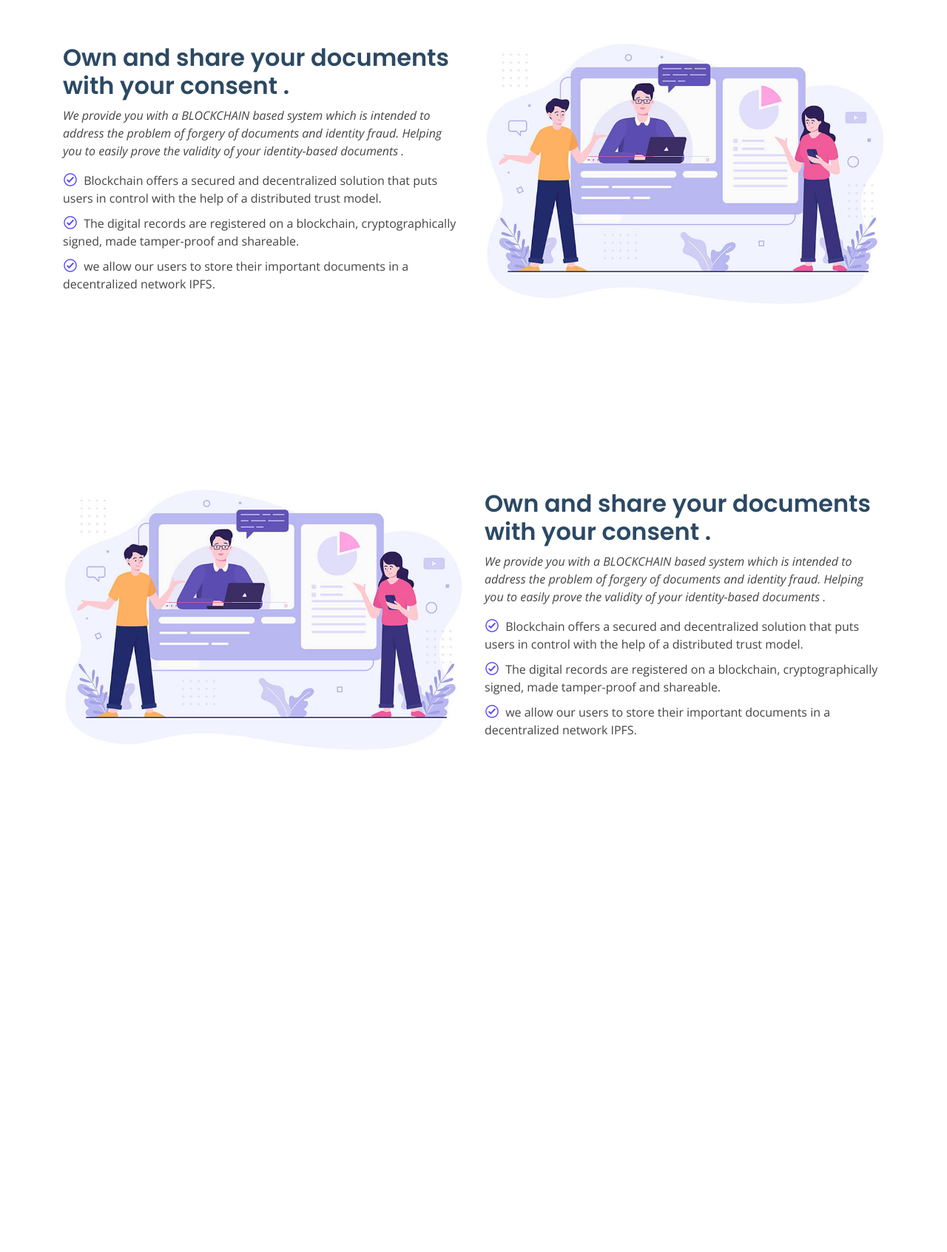
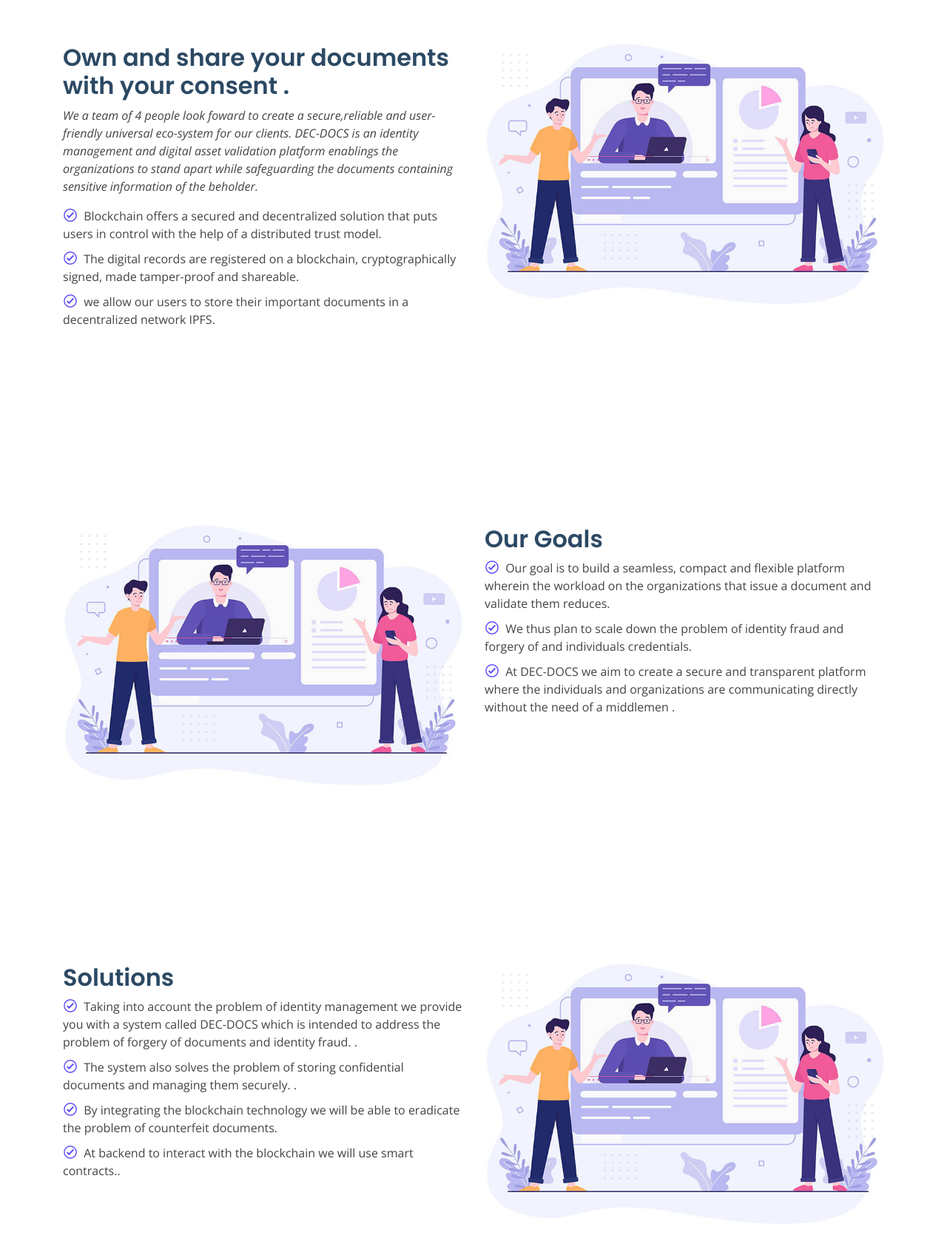
Before and after one commit to harshitgrover12/decdoc, a React (Create React App) app: page /about in a window 1280 px wide. Shown: the part 109-1802 px from the top of the page at 74% size. Before the commit the page ends 1302 px from the top, so only its background shows below. Built offline with nearby package versions, Linux system fonts and the light colour scheme.

Commit message:
navbar added

```diff
--- a/src/Component/about/About.js
+++ b/src/Component/about/About.js
@@ -3,7 +3,52 @@ class About extends Component {
     render() {
 
         return (
+            <div>
+            <header id="header" className="fixed-top ">
+                    <div className="container-fluid">
+                        <div className="row justify-content-center">
+                            <div className="col-xl-9 d-flex align-items-center">
+                                <h1 className="logo mr-auto"><a href="/">DEC-DOCS</a></h1>
+                                {/* Uncomment below if you prefer to use an image logo */}
+                                {/* <a href="index.html" class="logo mr-auto"><img src="assets/img/logo.png" alt="" class="img-fluid"></a>*/}
+                                <nav className="nav-menu d-none d-lg-block">
+                                    <ul>
+                                        <li className="active"><a href="index.html">Home</a></li>
+                                        <li><a href="#about">About Us</a></li>
+                                        <li><a href="#services">Features</a></li>
+
+                                        <li><a href="#features">How It Works?</a></li>
+                                        <li><a href="#faq">FAQ</a></li>
+                                        {/*<li className="drop-down"><a href>Drop Down</a>
+                      <ul>
+                        <li><a href="#">Drop Down 1</a></li>
+                        <li className="drop-down"><a href="#">Deep Drop Down</a>
+                          <ul>
+                            <li><a href="#">Deep Drop Down 1</a></li>
+                            <li><a href="#">Deep Drop Down 2</a></li>
+                            <li><a href="#">Deep Drop Down 3</a></li>
+                            <li><a href="#">Deep Drop Down 4</a></li>
+                            <li><a href="#">Deep Drop Down 5</a></li>
+                          </ul>
+                        </li>
+                        <li><a href="#">Drop Down 2</a></li>
+                        <li><a href="#">Drop Down 3</a></li>
+                        <li><a href="#">Drop Down 4</a></li>
+                      </ul>
+                    </li>*/}
+                                        <li><a href="#contact">Contact</a></li>
+                                        <li><a href="/signIn">SignIn/SignUp</a></li>
+                                    </ul>
+                                </nav>
+                                {/* .nav-menu */}
+
+                            </div>
+                        </div>
+                    </div>
+                </header>
             <div className="container-fluid px-1 px-md-5 px-lg-1 px-xl-5 py-5 mx-auto">
+
+
                 <section id="about" className="about">
                     <div className="container">
                         <div className="row">
@@ -13,9 +58,9 @@ class About extends Component {
                             <div className="col-lg-6 pt-4 pt-lg-0 order-2 order-lg-1 content" data-aos="fade-right">
                                 <h3>Own and share your documents with your consent . </h3>
                                 <p className="font-italic">
-                                    We provide you with a BLOCKCHAIN based system  which is intended to address the problem of forgery of
-                                    documents and identity fraud. Helping you to easily prove the validity of your
-                                        identity-based documents .
+                                    We a team of 4 people look foward to create a secure,reliable and user-friendly universal eco-system for our clients.
+                                    DEC-DOCS is an identity management and digital asset validation platform enablings the organizations to stand apart while
+                                    safeguarding the documents containing sensitive information of the beholder.
                     </p>
                                 <ul>
                                     <li><i className="icofont-check-circled" /> Blockchain offers a secured and decentralized solution that puts users in control with the help of a distributed trust model.</li>
@@ -34,23 +79,40 @@ class About extends Component {
                                 <img src="assets/img/about.jpg" className="img-fluid" alt="" />
                             </div>
                             <div className="col-lg-6 pt-4 pt-lg-0 order-2 order-lg-1 content" data-aos="fade-right">
-                                <h3>Own and share your documents with your consent . </h3>
-                                <p className="font-italic">
-                                    We provide you with a BLOCKCHAIN based system  which is intended to address the problem of forgery of
-                                    documents and identity fraud. Helping you to easily prove the validity of your
-                                        identity-based documents .
-                    </p>
+                                <h3>Our Goals </h3>
+
                                 <ul>
-                                    <li><i className="icofont-check-circled" /> Blockchain offers a secured and decentralized solution that puts users in control with the help of a distributed trust model.</li>
-                                    <li><i className="icofont-check-circled" /> The digital records are registered on a blockchain, cryptographically signed, made tamper-proof and shareable. </li>
-                                    <li><i className="icofont-check-circled" /> we allow our users to store their important documents in a decentralized network IPFS.</li>
+                                    <li><i className="icofont-check-circled" /> Our goal is to build a seamless, compact and flexible platform wherein the workload on the organizations that issue a document and validate them reduces.</li>
+                                    <li><i className="icofont-check-circled" /> We thus plan to scale down the problem of identity fraud and forgery of and individuals credentials. </li>
+                                    <li><i className="icofont-check-circled" /> At DEC-DOCS we aim to create a secure and transparent platform where the individuals and organizations are communicating directly without the need of a middlemen .</li>
                                 </ul>
 
                             </div>
                         </div>
                     </div>
                 </section>
-            </div>
+                <section id="about" className="about">
+                    <div className="container">
+                        <div className="row">
+                            <div className="col-lg-6 order-1 order-lg-2" data-aos="zoom-in" data-aos-delay={150}>
+                                <img src="assets/img/about.jpg" className="img-fluid" alt="" />
+                            </div>
+                            <div className="col-lg-6 pt-4 pt-lg-0 order-2 order-lg-1 content" data-aos="fade-right">
+                                <h3>Solutions  </h3>
+
+                                <ul>
+                                    <li><i className="icofont-check-circled" /> Taking into account the problem of identity management we provide you with a system called DEC-DOCS which is intended to address the problem of forgery of documents and identity fraud. .</li>
+                                    <li><i className="icofont-check-circled" /> The system also solves the problem of storing confidential documents and managing them securely. . </li>
+                                    <li><i className="icofont-check-circled" /> By integrating the blockchain technology we will be able to eradicate the problem of counterfeit documents.</li>
+                                    <li><i className="icofont-check-circled" /> At backend to interact with the blockchain we will use smart contracts..</li>
+                                </ul>
+
+                            </div>
+                        </div>
+                    </div>
+                </section>
+                </div>
+                </div>
         )
     }
 }
```
